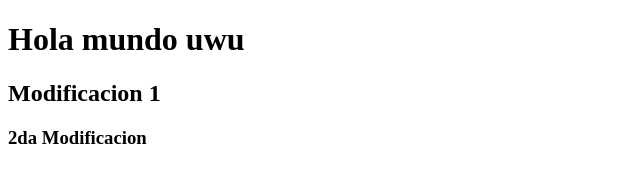
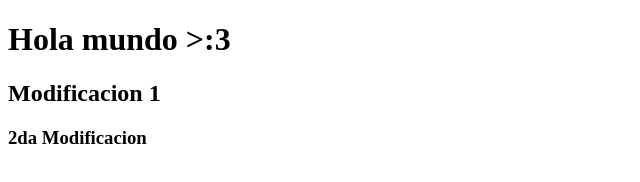
Before and after one commit to LucianoFlores1/prueba1_git, a plain HTML site: page index.html in a window 1280 px wide. Shown: the full height of the page, 0-640 px from the left. Drawn offline with Linux system fonts and the light colour scheme.

Commit message:
H1 modificado para provar un conflicto de mescla

```diff
--- a/index.html
+++ b/index.html
@@ -8,7 +8,7 @@
 </head>
 
 <body>
-    <h1>Hola mundo uwu</h1>
+    <h1>Hola mundo >:3 </h1>
     <h2>Modificacion 1</h2>
     <h3>2da Modificacion</h3>
 </body>
```
